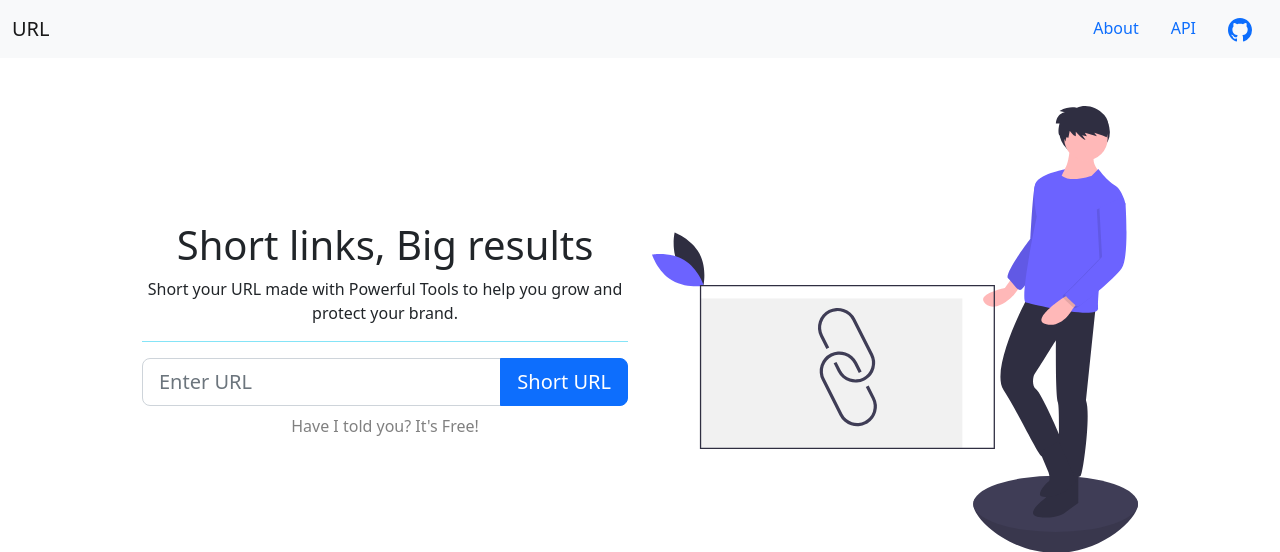
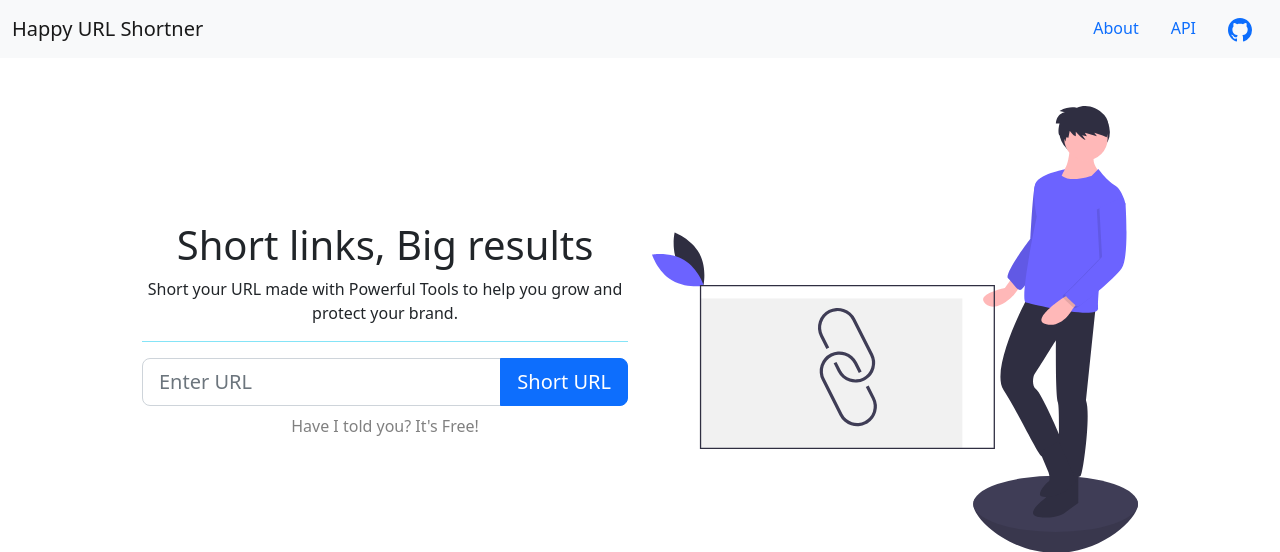
Before and after one commit to mayurjadhav2002/flask_url_shortner, a Flask app: page / in a window 1280 px wide. Shown: the top 552 px of the page. Run offline with Flask 2, Linux system fonts and the light colour scheme; data that the repository does not hold is empty.

Commit message:
Update base.html

```diff
--- a/templates/base.html
+++ b/templates/base.html
@@ -4,7 +4,7 @@
 <head>
   <meta charset="utf-8">
   <meta name="viewport" content="width=device-width">
-  <title>URL Shortner</title>
+  <title>Happy URL Shortner</title>
   <link rel="icon" type="image/x-icon" href="{{url_for('static', filename='1f606.svg')}}">
 
   <link href="{{url_for('static', filename='style.css')}}" rel="stylesheet" type="text/css" />
@@ -15,7 +15,7 @@
 
 <nav class="navbar navbar-expand-lg bg-light">
   <div class="container-fluid">
-    <a class="navbar-brand" href="#">URL</a>
+    <a class="navbar-brand" href="#">Happy URL Shortner</a>
 
  <ul class="nav justify-content-center">
 
```
